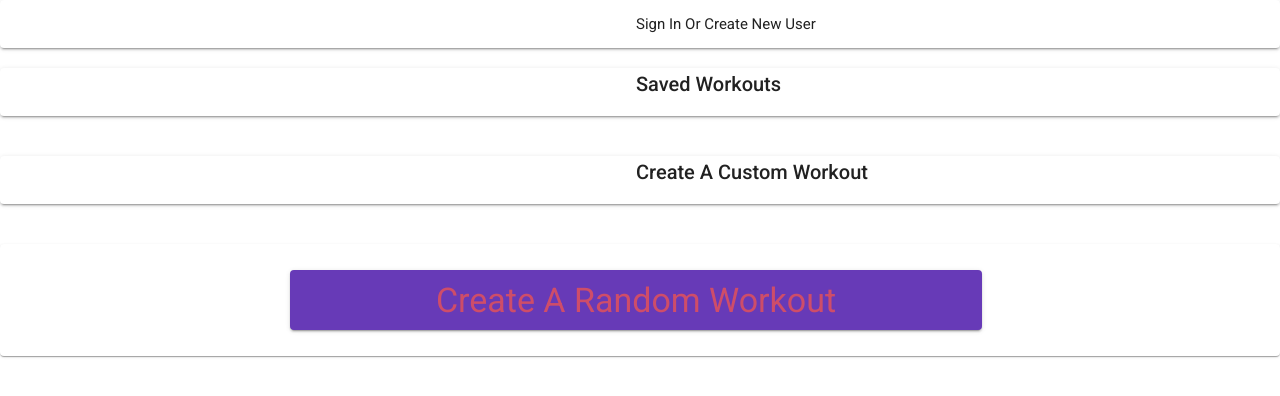
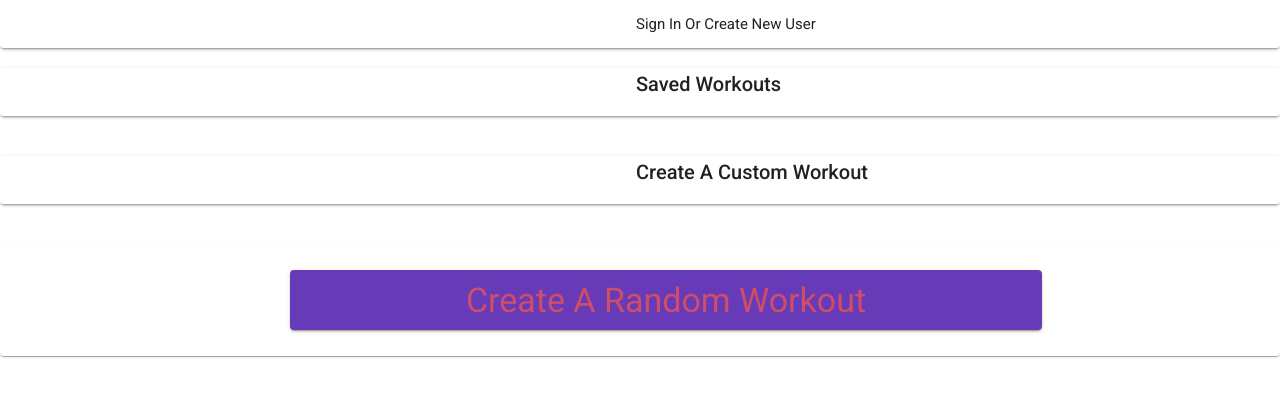
Before and after one commit to sabby97/frontend-funWorkout, an Angular app: page / in a window 1280 px wide. Shown: the top 396 px of the page. Built offline with nearby package versions, Linux system fonts and the light colour scheme.

Commit message:
css changes

```diff
--- a/src/app/components/random-workout/random-workout.component.css
+++ b/src/app/components/random-workout/random-workout.component.css
@@ -5,7 +5,7 @@
 }
 
 .mat-display-1 {
-    width: 640px; /* Can be in percentage also. */
+    width: 700px; /* Can be in percentage also. */
     height: auto;
     margin: 0 auto;
     padding: 10px;
```
